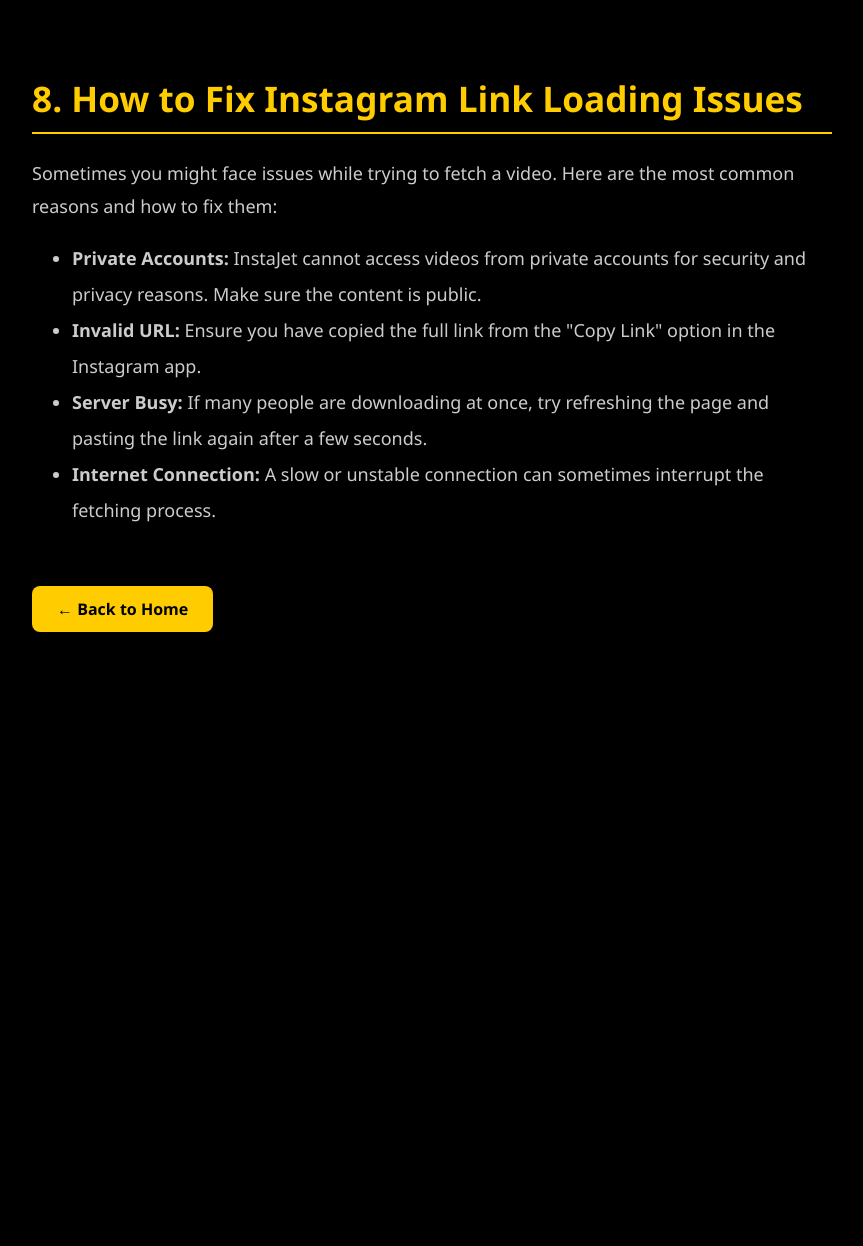
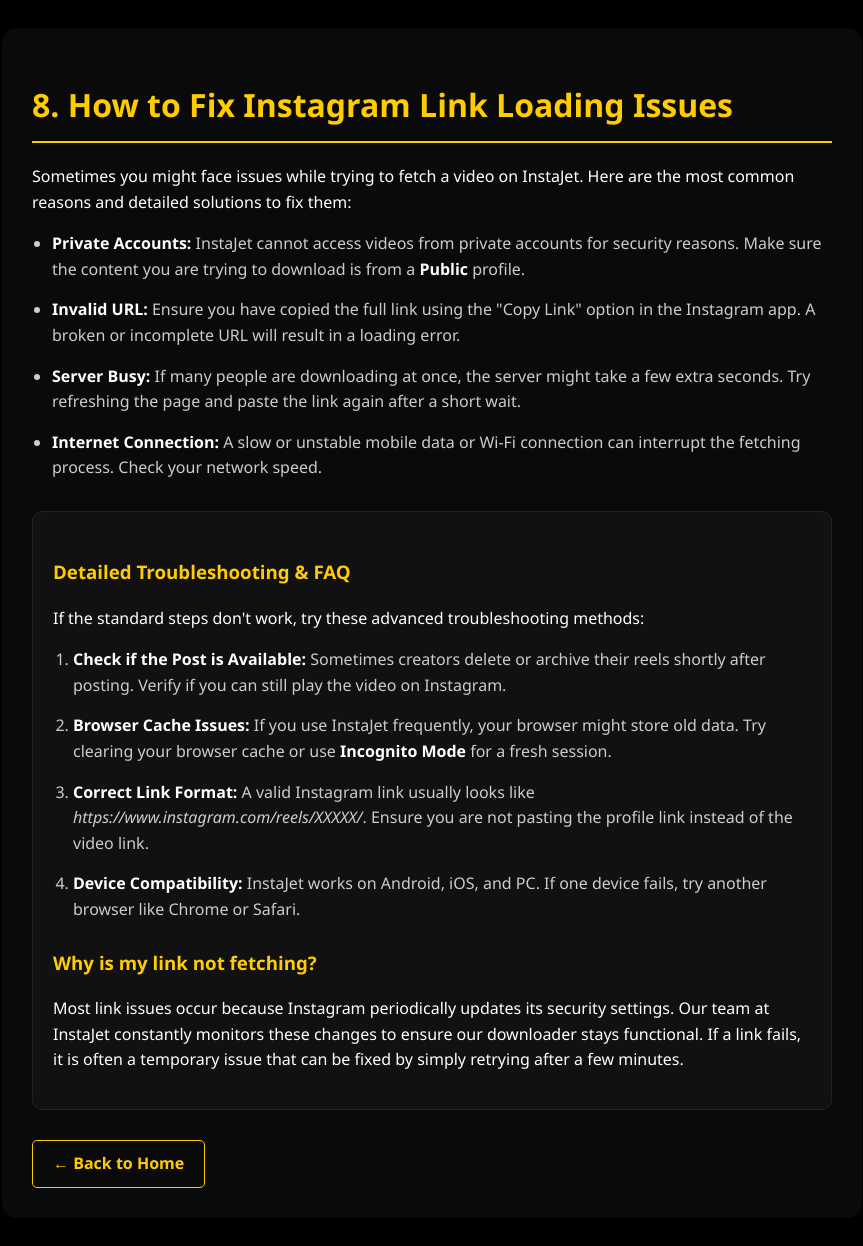
Before and after one commit to joyvijayan/jet-app, a Flask app: page /link-issues.html in a window 1280 px wide. Shown: the whole page, without its empty margins (208-1071 px from the left). Before the commit the page ends 632 px from the top, so only its background shows below. Run offline with Flask 3, Linux system fonts and the light colour scheme.

Commit message:
Update link-issues.html

```diff
--- a/templates/link-issues.html
+++ b/templates/link-issues.html
@@ -1,29 +1,54 @@
+
 <!DOCTYPE html>
 <html lang="en">
 <head>
     <meta charset="UTF-8">
     <meta name="viewport" content="width=device-width, initial-scale=1.0">
+    <link rel="canonical" href="https://instajet.online/link-issues.html" />
+
     <title>How to Fix Instagram Link Loading Issues - InstaJet</title>
     <style>
-        body { background-color: #000; color: #fff; font-family: 'Segoe UI', sans-serif; text-align: center; margin: 0; padding: 0; }
-        .container { padding: 50px 20px; max-width: 800px; margin: auto; text-align: left; }
-        h1 { color: #ffcc00; font-size: 2.2rem; border-bottom: 2px solid #ffcc00; padding-bottom: 10px; }
-        p { color: #ccc; line-height: 1.8; font-size: 18px; margin-top: 20px; }
-        ul { color: #ccc; font-size: 18px; line-height: 2; }
-        .back-btn { display: inline-block; margin-top: 40px; color: #000; background: #ffcc00; text-decoration: none; padding: 12px 25px; border-radius: 8px; font-weight: bold; }
+        body { background-color: #000; color: #fff; font-family: 'Segoe UI', sans-serif; line-height: 1.6; padding: 20px; }
+        .container { max-width: 800px; margin: auto; background: #0a0a0a; padding: 30px; border-radius: 15px; }
+        h1 { color: #ffcc00; font-size: 2rem; border-bottom: 2px solid #ffcc00; padding-bottom: 10px; }
+        h3 { color: #ffcc00; margin-top: 25px; }
+        ul, ol { color: #ccc; padding-left: 20px; }
+        li { margin-bottom: 15px; }
+        b { color: #fff; }
+        .back-btn { display: inline-block; margin-top: 30px; color: #ffcc00; text-decoration: none; font-weight: bold; border: 1px solid #ffcc00; padding: 10px 20px; border-radius: 5px; }
+        .back-btn:hover { background: #ffcc00; color: #000; }
+        .extra-content { margin-top: 30px; background: #111; padding: 20px; border-radius: 10px; border: 1px solid #222; }
     </style>
 </head>
 <body>
-    <div class="container">
-        <h1>8. How to Fix Instagram Link Loading Issues</h1>
-        <p>Sometimes you might face issues while trying to fetch a video. Here are the most common reasons and how to fix them:</p>
-        <ul>
-            <li><b>Private Accounts:</b> InstaJet cannot access videos from private accounts for security and privacy reasons. Make sure the content is public.</li>
-            <li><b>Invalid URL:</b> Ensure you have copied the full link from the "Copy Link" option in the Instagram app.</li>
-            <li><b>Server Busy:</b> If many people are downloading at once, try refreshing the page and pasting the link again after a few seconds.</li>
-            <li><b>Internet Connection:</b> A slow or unstable connection can sometimes interrupt the fetching process.</li>
-        </ul>
-        <a href="/" class="back-btn">← Back to Home</a>
+
+<div class="container">
+    <h1>8. How to Fix Instagram Link Loading Issues</h1>
+    <p>Sometimes you might face issues while trying to fetch a video on InstaJet. Here are the most common reasons and detailed solutions to fix them:</p>
+
+    <ul>
+        <li><b>Private Accounts:</b> InstaJet cannot access videos from private accounts for security reasons. Make sure the content you are trying to download is from a <b>Public</b> profile.</li>
+        <li><b>Invalid URL:</b> Ensure you have copied the full link using the "Copy Link" option in the Instagram app. A broken or incomplete URL will result in a loading error.</li>
+        <li><b>Server Busy:</b> If many people are downloading at once, the server might take a few extra seconds. Try refreshing the page and paste the link again after a short wait.</li>
+        <li><b>Internet Connection:</b> A slow or unstable mobile data or Wi-Fi connection can interrupt the fetching process. Check your network speed.</li>
+    </ul>
+
+    <div class="extra-content">
+        <h3>Detailed Troubleshooting & FAQ</h3>
+        <p>If the standard steps don't work, try these advanced troubleshooting methods:</p>
+        <ol>
+            <li><b>Check if the Post is Available:</b> Sometimes creators delete or archive their reels shortly after posting. Verify if you can still play the video on Instagram.</li>
+            <li><b>Browser Cache Issues:</b> If you use InstaJet frequently, your browser might store old data. Try clearing your browser cache or use <b>Incognito Mode</b> for a fresh session.</li>
+            <li><b>Correct Link Format:</b> A valid Instagram link usually looks like <i>https://www.instagram.com/reels/XXXXX/</i>. Ensure you are not pasting the profile link instead of the video link.</li>
+            <li><b>Device Compatibility:</b> InstaJet works on Android, iOS, and PC. If one device fails, try another browser like Chrome or Safari.</li>
+        </ol>
+
+        <h3>Why is my link not fetching?</h3>
+        <p>Most link issues occur because Instagram periodically updates its security settings. Our team at InstaJet constantly monitors these changes to ensure our downloader stays functional. If a link fails, it is often a temporary issue that can be fixed by simply retrying after a few minutes.</p>
     </div>
+
+    <a href="/" class="back-btn">← Back to Home</a>
+</div>
+
 </body>
 </html>
```
